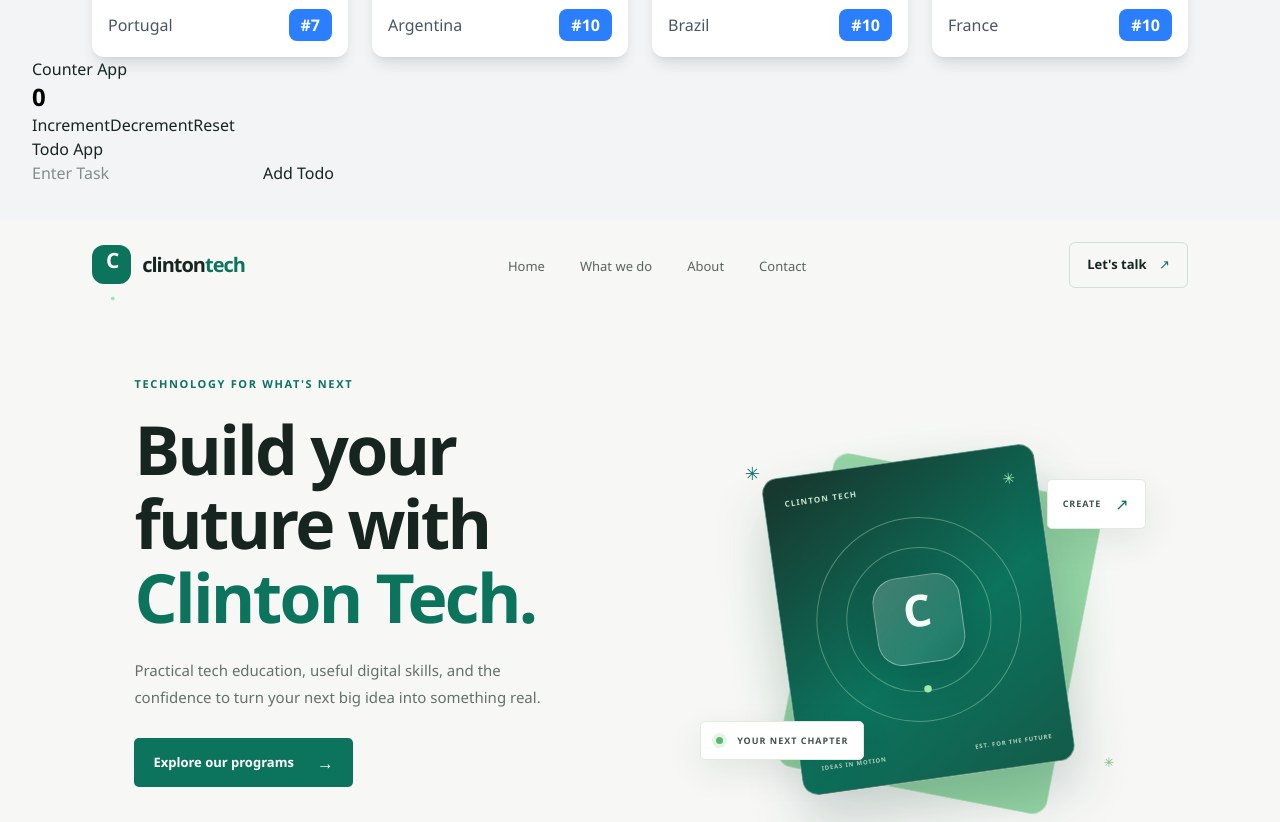
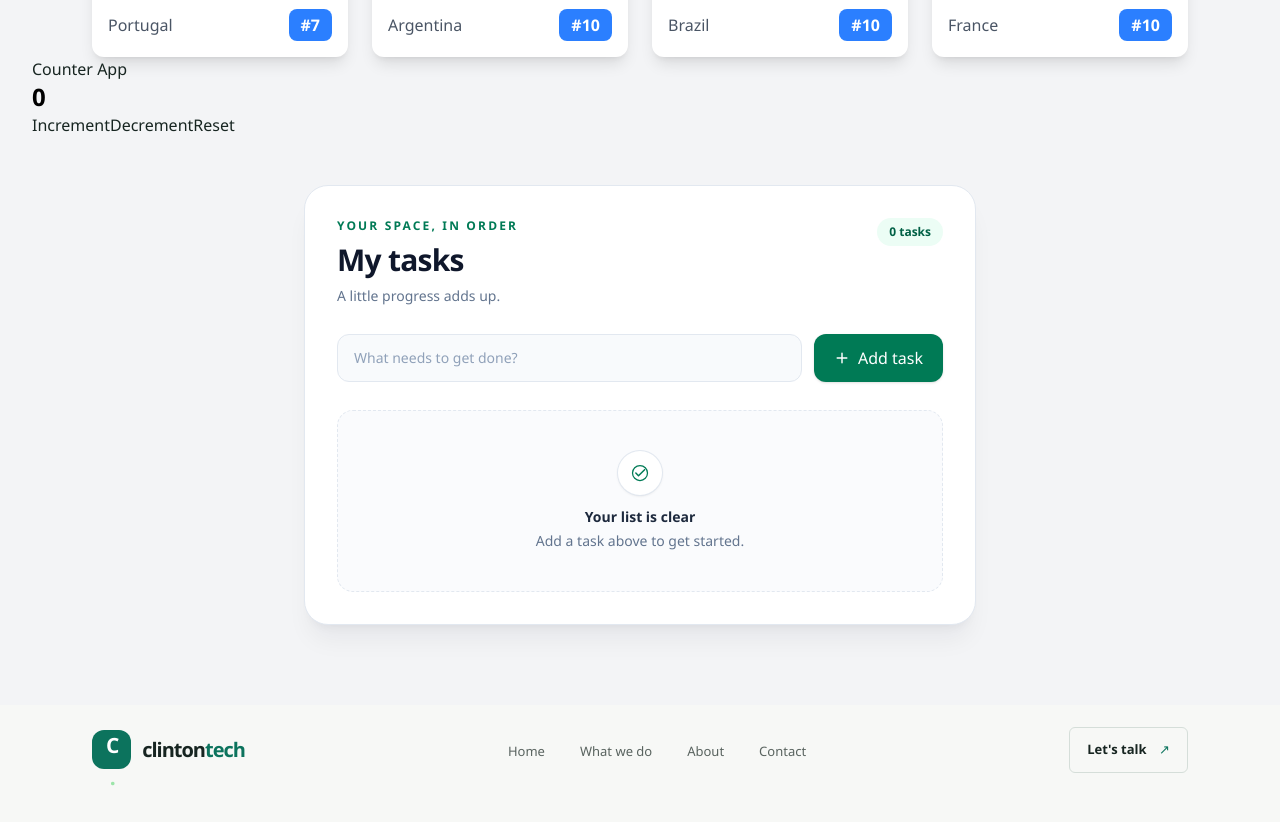
Before and after one commit to gbobaniyiclinton90-bot/my-first-react, a React (Vite) app: page / in a window 1280 px wide. Shown: the part 580-1402 px from the top of the page. Built offline with nearby package versions, Linux system fonts and the light colour scheme.

Commit message:
feat: enhance Todo component layout and styling for improved user experience

```diff
--- a/src/component/Todo.tsx
+++ b/src/component/Todo.tsx
@@ -1,4 +1,4 @@
-import { useState, useEffect } from "react";
+import { useEffect, useState } from "react";
 
 type TodoProps = {
   id: number;
@@ -30,24 +30,154 @@ const Todo = () => {
   };
 
   return (
+    <section
+      aria-labelledby="todo-heading"
+      className="mx-auto my-12 w-full max-w-2xl rounded-3xl border border-slate-200 bg-white p-5 shadow-xl shadow-slate-900/5 sm:p-8"
+    >
+      <header className="mb-7 flex items-start justify-between gap-4">
         <div>
-      <h1>Todo App</h1>
+          <p className="mb-2 text-xs font-semibold uppercase tracking-[0.18em] text-emerald-700">
+            Your space, in order
+          </p>
+          <h2
+            id="todo-heading"
+            className="text-3xl font-bold tracking-tight text-slate-900"
+          >
+            My tasks
+          </h2>
+          <p className="mt-2 text-sm text-slate-500">
+            A little progress adds up.
+          </p>
+        </div>
+        <span className="rounded-full bg-emerald-50 px-3 py-1.5 text-xs font-semibold text-emerald-800">
+          {todos.length} {todos.length === 1 ? "task" : "tasks"}
+        </span>
+      </header>
 
+      <div className="mb-7 flex flex-col gap-3 sm:flex-row">
         <input
           type="text"
-        placeholder="Enter Task"
+          aria-label="New task"
+          placeholder="What needs to get done?"
           value={inputValue}
           onChange={(e) => setInputvalue(e.target.value)}
+          className="min-w-0 flex-1 rounded-xl border border-slate-200 bg-slate-50 px-4 py-3 text-sm text-slate-900 outline-none transition placeholder:text-slate-400 focus:border-emerald-600 focus:bg-white focus:ring-4 focus:ring-emerald-600/10"
         />
+        <button
+          type="button"
+          onClick={addTodo}
+          className="inline-flex items-center justify-center gap-2 rounded-xl bg-emerald-700 px-5 py-3 text-sm font-semibold text-white shadow-sm transition hover:bg-emerald-800 focus-visible:outline-none focus-visible:ring-4 focus-visible:ring-emerald-700/25"
+        >
+          <svg
+            aria-hidden="true"
+            viewBox="0 0 20 20"
+            fill="none"
+            className="h-4 w-4"
+          >
+            <path
+              d="M10 4v12M4 10h12"
+              stroke="currentColor"
+              strokeWidth="1.8"
+              strokeLinecap="round"
+            />
+          </svg>
+          Add task
+        </button>
+      </div>
 
-      <button onClick={addTodo}>Add Todo</button>
+      {todos.length === 0 ? (
+        <div className="rounded-2xl border border-dashed border-slate-200 bg-slate-50/70 px-5 py-10 text-center">
+          <div className="mx-auto mb-3 flex h-11 w-11 items-center justify-center rounded-full bg-white text-emerald-700 shadow-sm ring-1 ring-slate-200">
+            <svg
+              aria-hidden="true"
+              viewBox="0 0 24 24"
+              fill="none"
+              className="h-5 w-5"
+            >
+              <path
+                d="m7 12 3.2 3.2L17.5 8"
+                stroke="currentColor"
+                strokeWidth="1.8"
+                strokeLinecap="round"
+                strokeLinejoin="round"
+              />
+              <circle
+                cx="12"
+                cy="12"
+                r="9"
+                stroke="currentColor"
+                strokeWidth="1.5"
+              />
+            </svg>
+          </div>
+          <p className="text-sm font-semibold text-slate-800">
+            Your list is clear
+          </p>
+          <p className="mt-1 text-sm text-slate-500">
+            Add a task above to get started.
+          </p>
+        </div>
+      ) : (
+        <ul className="space-y-3">
+          {todos.map((todo) => (
+            <li
+              key={todo.id}
+              className="flex items-center gap-3 rounded-2xl border border-slate-200 bg-white px-4 py-3.5 transition hover:border-emerald-200 hover:bg-emerald-50/30"
+            >
+              <span
+                aria-hidden="true"
+                className="h-5 w-5 shrink-0 rounded-full border-2 border-slate-300"
+              />
+              <span className="min-w-0 flex-1 break-words text-sm font-medium text-slate-700">
+                {todo.text}
+              </span>
 
-      <ul>
-        {todos.map((todo) => (
-          <li key={todo.id}> {todo.id}-{todo.text}</li>
+              <div className="group relative ml-2 shrink-0">
+                <button
+                  type="button"
+                  aria-label={`More options for ${todo.text}`}
+                  className="flex h-9 w-9 items-center justify-center rounded-xl text-slate-400 transition hover:bg-slate-100 hover:text-slate-700 focus-visible:outline-none focus-visible:ring-4 focus-visible:ring-emerald-700/15"
+                >
+                  <svg
+                    aria-hidden="true"
+                    viewBox="0 0 20 20"
+                    fill="currentColor"
+                    className="h-5 w-5"
+                  >
+                    <circle cx="10" cy="4" r="1.5" />
+                    <circle cx="10" cy="10" r="1.5" />
+                    <circle cx="10" cy="16" r="1.5" />
+                  </svg>
+                </button>
+
+                <div className="invisible absolute right-0 top-full z-10 mt-1 w-40 translate-y-1 rounded-xl border border-slate-200 bg-white p-1.5 opacity-0 shadow-lg shadow-slate-900/10 transition duration-150 group-hover:visible group-hover:translate-y-0 group-hover:opacity-100 group-focus-within:visible group-focus-within:translate-y-0 group-focus-within:opacity-100">
+                  <button
+                    type="button"
+                    className="flex w-full items-center gap-2.5 rounded-lg px-3 py-2.5 text-left text-sm font-medium text-rose-600 transition hover:bg-rose-50 focus-visible:bg-rose-50 focus-visible:outline-none"
+                  >
+                    <svg
+                      aria-hidden="true"
+                      viewBox="0 0 20 20"
+                      fill="none"
+                      className="h-4 w-4"
+                    >
+                      <path
+                        d="M4.5 6h11m-9.5 0 .6 10h5.8l.6-10M8 6V4.5h4V6m-3 3v4m2-4v4"
+                        stroke="currentColor"
+                        strokeWidth="1.5"
+                        strokeLinecap="round"
+                        strokeLinejoin="round"
+                      />
+                    </svg>
+                    Delete task
+                  </button>
+                </div>
+              </div>
+            </li>
           ))}
         </ul>
-    </div>
+      )}
+    </section>
   );
 };
 
```
Lines whose indentation alone changed are shown as unchanged.
